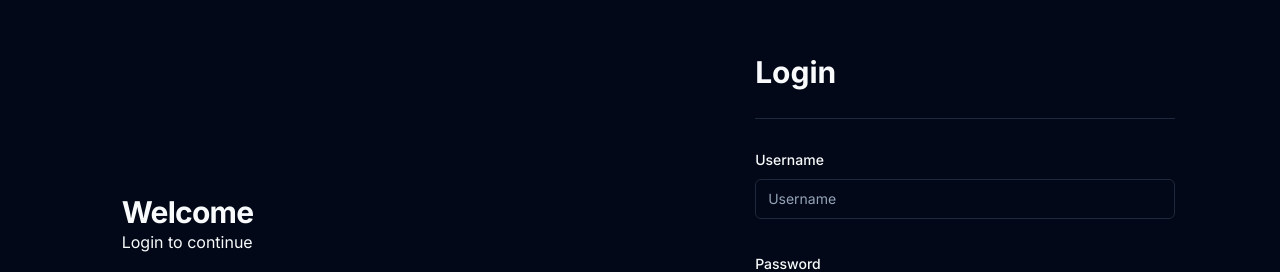
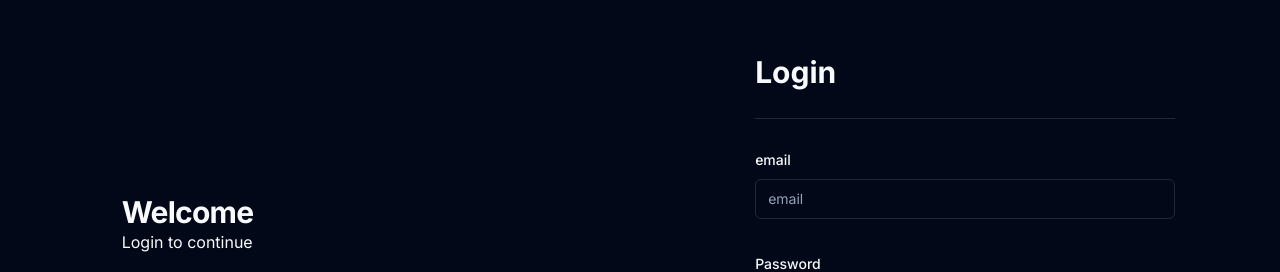
Before and after one commit to aswnss-m/event-dashboard, a Next.js app: page /auth/signIn in a window 1280 px wide. Shown: the part 176-448 px from the top of the page. Built offline with nearby package versions, Linux system fonts and the light colour scheme.

Commit message:
custom login page

```diff
--- a/_middleware.ts
+++ /dev/null
@@ -1 +0,0 @@
-// export { default } from "next-auth/middleware"
--- a/app/api/auth/[...nextauth]/route.tsx
+++ b/app/api/auth/[...nextauth]/route.tsx
@@ -6,6 +6,9 @@ import NextAuth from "next-auth/next";
 import CredentialsProvider from "next-auth/providers/credentials";
 
 export const authOptions: NextAuthOptions = {
+    pages: {
+        signIn: '/auth/signIn',
+    },
     session: {
         strategy: "jwt",
     },
@@ -45,10 +48,6 @@ export const authOptions: NextAuthOptions = {
             }
         })
     ],
-    pages: {
-        signIn: 'auth/signIn',
-        signOut: '/',
-    },
     callbacks: {
         session: ({ session, token }) => {
             return {
--- a/app/auth/signIn/_components/LoginForm.tsx
+++ b/app/auth/signIn/_components/LoginForm.tsx
@@ -15,16 +15,17 @@ export default function LoginForm() {
     const form = useForm<z.infer<typeof loginSchema>>({
         resolver: zodResolver(loginSchema),
         defaultValues: {
-            username: undefined,
+            email: undefined,
             password: undefined,
         },
     })
 
-    const handleLogin = () => {
-        signIn("credentials", {
-            username: form.getValues("username"),
+    const handleLogin = async () => {
+        await signIn("credentials", {
+            email: form.getValues("email"),
             password: form.getValues("password"),
             callbackUrl: "/",
+            redirect: true,
         })
     }
     return (
@@ -33,15 +34,15 @@ export default function LoginForm() {
             <Separator className="my-7" />
             <Form {...form}>
                 <form onSubmit={form.handleSubmit(handleLogin)} className="space-y-8">
-                    <FormField control={form.control} name="username" render={({ field }) => {
+                    <FormField control={form.control} name="email" render={({ field }) => {
                         return (
                             <FormItem>
-                                <FormLabel>Username</FormLabel>
+                                <FormLabel>email</FormLabel>
                                 <FormControl>
                                     <Input
                                         {...field}
-                                        placeholder="Username"
-                                        type="text"
+                                        placeholder="email"
+                                        type="email"
                                         required />
                                 </FormControl>
                                 <FormMessage />
--- a/lib/zodSchemas.tsx
+++ b/lib/zodSchemas.tsx
@@ -13,9 +13,9 @@ export const eventSchema = z.object({
 })
 
 export const loginSchema = z.object({
-    username: z.string(),
+    email: z.string().includes("@"),
     password: z.string()
 }).required({
-    username: true,
+    email: true,
     password: true,
 })
--- /dev/null
+++ b/middleware.ts
@@ -0,0 +1,5 @@
+export { default } from "next-auth/middleware"
+
+export const config = {
+    matcher : ['/((?!auth|api).*)']
+}
```
